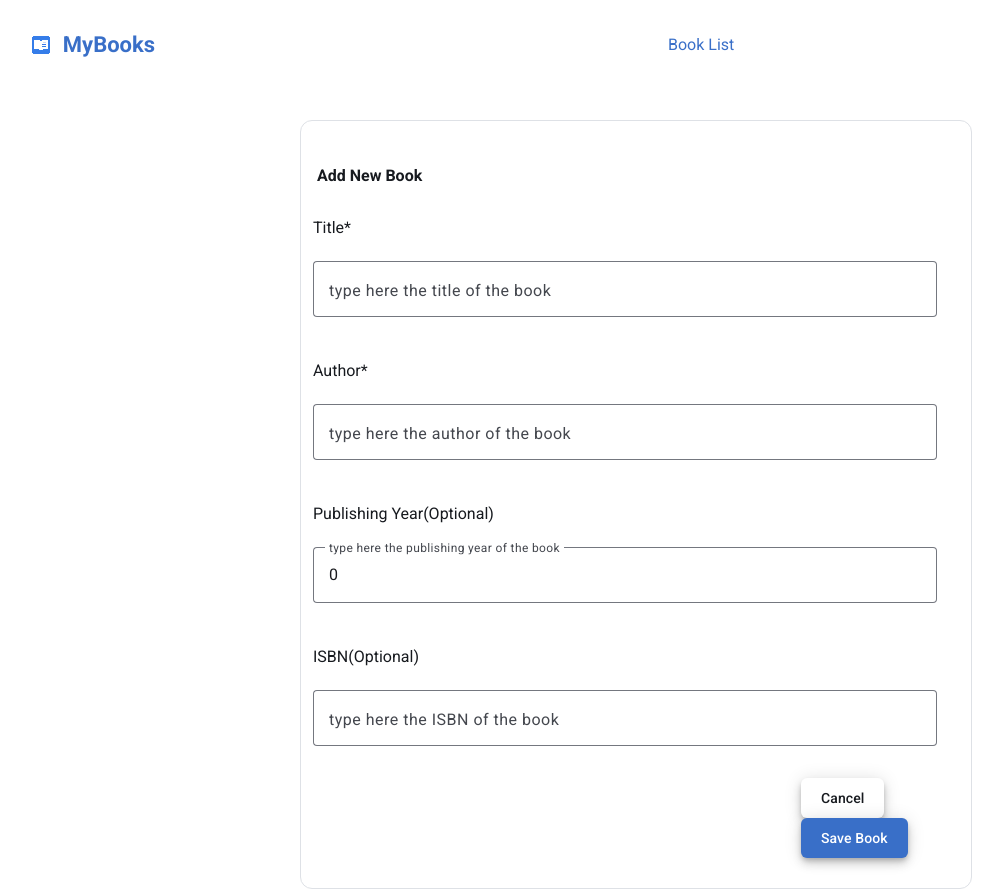
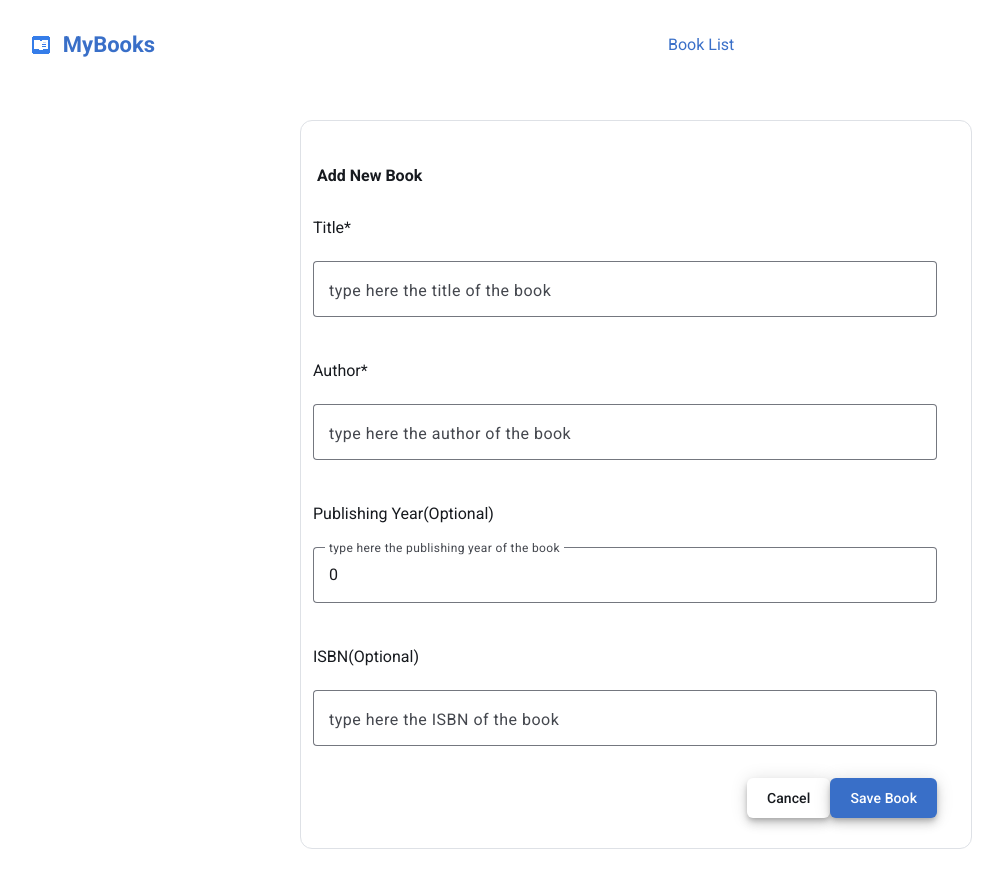
Before and after one commit to io-95/MyBooks, an Angular app in the folder Frontend/MyBooks-Frontend/: page /form in a window 1280 px wide. Shown: the whole page, without its empty margins (4-1007 px from the left). After the commit the page ends 849 px from the top, so only its background shows below. Built offline with nearby package versions, Linux system fonts and the light colour scheme.

Commit message:
allign buttons in form page in one row

```diff
--- a/Frontend/MyBooks-Frontend/src/app/pages/form/form.component.css
+++ b/Frontend/MyBooks-Frontend/src/app/pages/form/form.component.css
@@ -43,5 +43,9 @@
 }
 
 .button_div{
-  margin-left: 500px;
+  display: flex;
+  align-items: center;
+  justify-content: center;
+  position: relative;
+  margin-left: 412px;
 }
--- a/Frontend/MyBooks-Frontend/src/app/pages/form/form.component.html
+++ b/Frontend/MyBooks-Frontend/src/app/pages/form/form.component.html
@@ -27,6 +27,7 @@
       <mat-label>type here the ISBN of the book</mat-label>
       <input matInput [(ngModel)]="book.isbn">
     </mat-form-field>
+
     <div class="button_div">
       <button mat-fab extended class="cancel_button" (click)="switchToLandingPage()">
         Cancel
```
